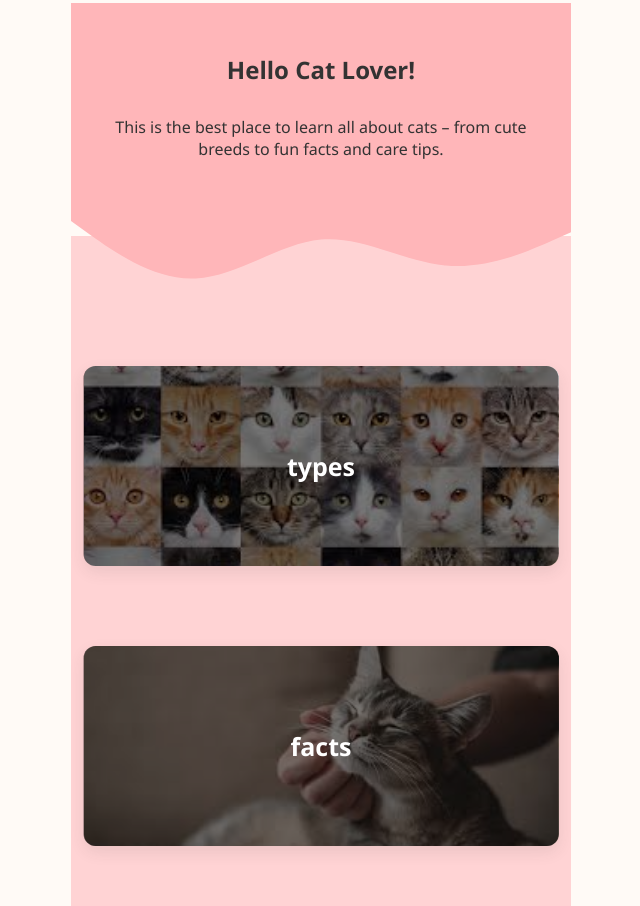
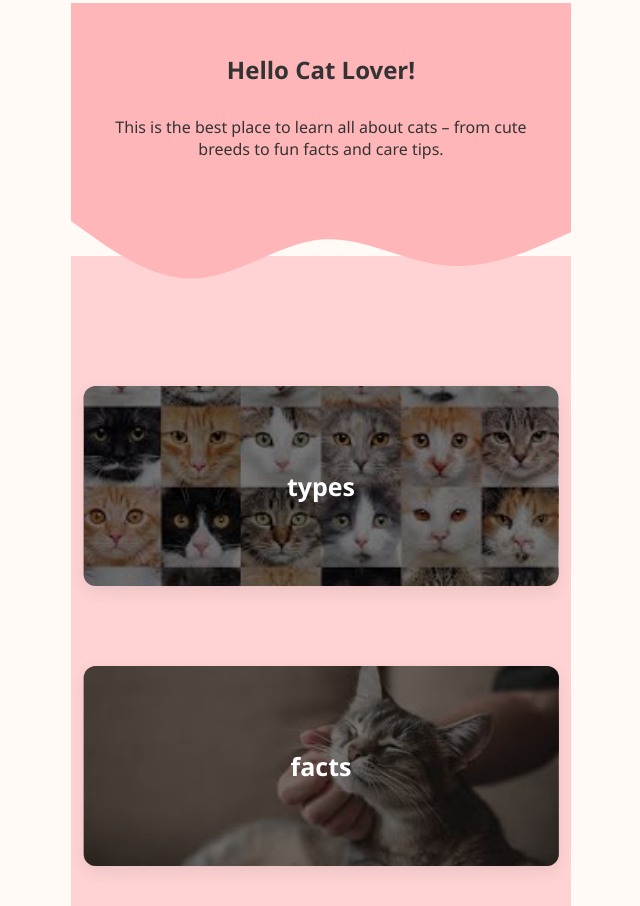
Before and after one commit to daniel3253/isleem, a plain HTML site: page index.html in a window 1280 px wide. Shown: the part 274-1180 px from the top of the page, without its empty margins (319-959 px from the left). Drawn offline with Linux system fonts and the light colour scheme.

Commit message:
Update style.css

```diff
--- a/work/style.css
+++ b/work/style.css
@@ -206,7 +206,7 @@ nav {
 .cart {
     width: 100%;
     background-color: #ffd3d4;
-    margin-top: -90px;
+    margin-top: -70px;
     padding: 50px 0;
 }
 
```
